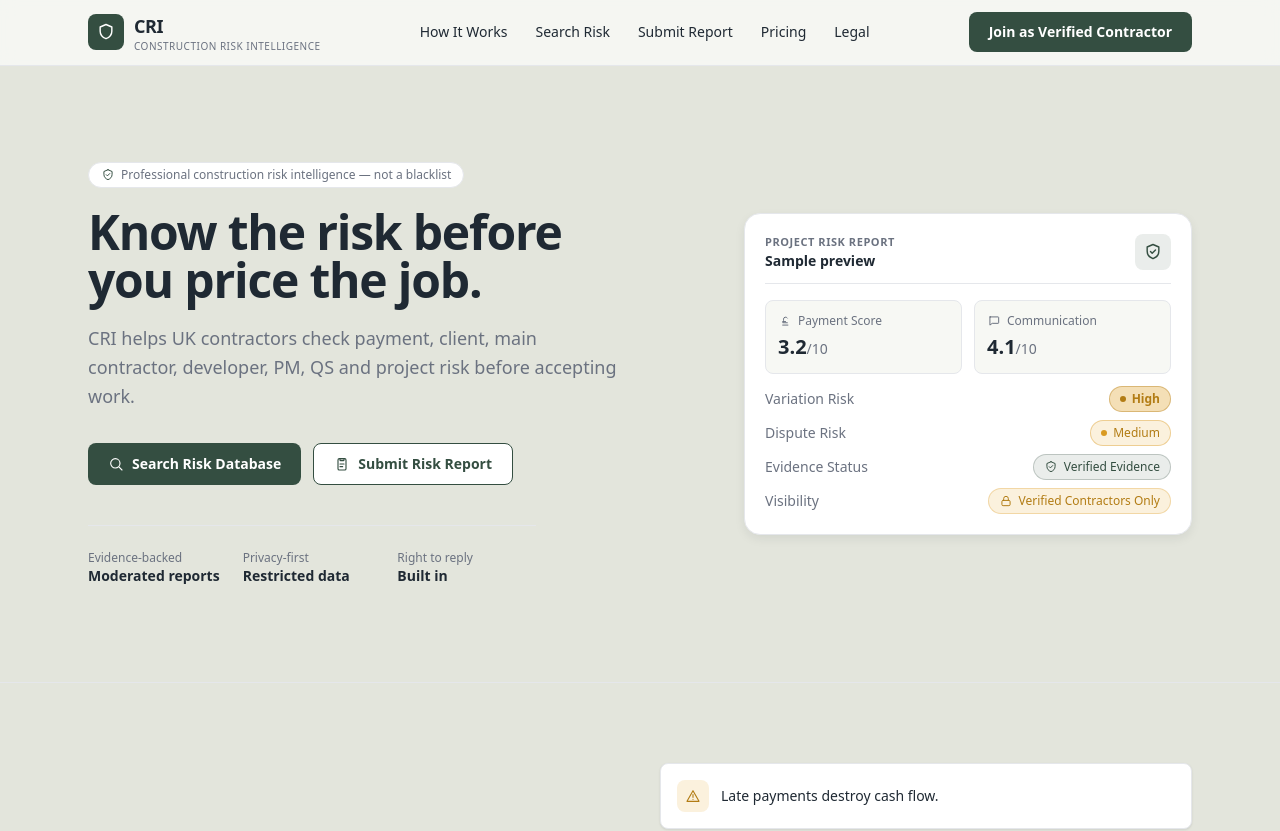
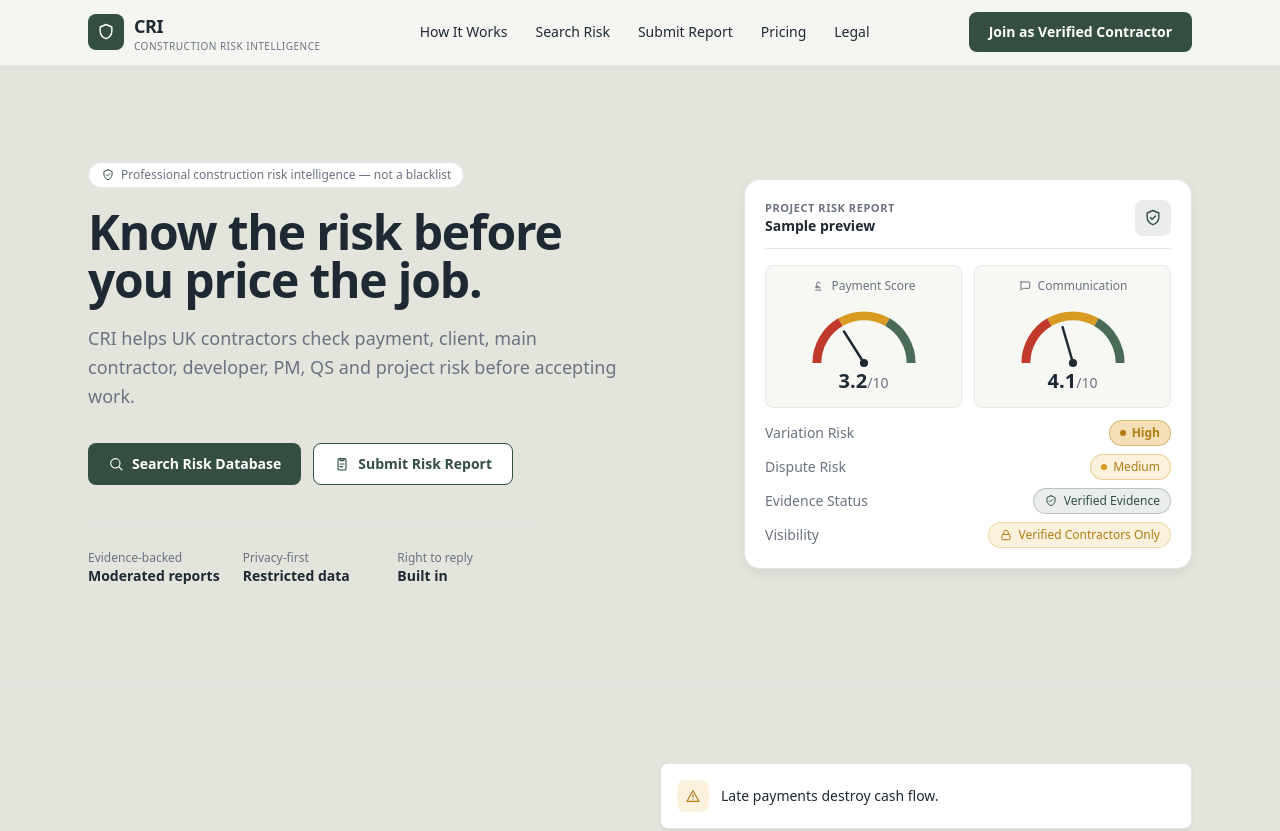
Before and after one commit to Piotr3009/CRI, a Next.js app: page / in a window 1280 px wide. Shown: the top 831 px of the page. Built offline with nearby package versions, Linux system fonts and the light colour scheme.

Commit message:
Update DashboardPreview.tsx

```diff
--- a/components/DashboardPreview.tsx
+++ b/components/DashboardPreview.tsx
@@ -25,19 +25,43 @@
       </div>
 
       <div className="mt-4 grid grid-cols-2 gap-3">
-        <div className="rounded-lg border border-cri-border bg-cri-bg p-3">
-          <div className="flex items-center gap-1.5 text-xs text-cri-steel">
+        <div className="rounded-lg border border-cri-border bg-cri-bg p-3 text-center">
+          <div className="flex items-center justify-center gap-1.5 text-xs text-cri-steel">
             <PoundIcon className="h-3.5 w-3.5" /> Payment Score
           </div>
-          <p className="mt-1 text-xl font-bold text-cri-charcoal">
+          <svg
+            viewBox="0 0 160 90"
+            className="mx-auto mt-1 w-full max-w-[130px]"
+            role="img"
+            aria-label="Payment score 3.2 out of 10"
+          >
+            <path d="M22 80 A58 58 0 0 1 51 29.8" fill="none" stroke="#C0392B" strokeWidth={11} />
+            <path d="M51 29.8 A58 58 0 0 1 109 29.8" fill="none" stroke="#D99A21" strokeWidth={11} />
+            <path d="M109 29.8 A58 58 0 0 1 138 80" fill="none" stroke="#4A6B58" strokeWidth={11} />
+            <line x1={80} y1={80} x2={55.4} y2={41.2} stroke="#1F2933" strokeWidth={3} strokeLinecap="round" />
+            <circle cx={80} cy={80} r={5} fill="#1F2933" />
+          </svg>
+          <p className="-mt-1 text-xl font-bold text-cri-charcoal">
             3.2<span className="text-sm font-normal text-cri-steel">/10</span>
           </p>
         </div>
-        <div className="rounded-lg border border-cri-border bg-cri-bg p-3">
-          <div className="flex items-center gap-1.5 text-xs text-cri-steel">
+        <div className="rounded-lg border border-cri-border bg-cri-bg p-3 text-center">
+          <div className="flex items-center justify-center gap-1.5 text-xs text-cri-steel">
             <ChatIcon className="h-3.5 w-3.5" /> Communication
           </div>
-          <p className="mt-1 text-xl font-bold text-cri-charcoal">
+          <svg
+            viewBox="0 0 160 90"
+            className="mx-auto mt-1 w-full max-w-[130px]"
+            role="img"
+            aria-label="Communication score 4.1 out of 10"
+          >
+            <path d="M22 80 A58 58 0 0 1 51 29.8" fill="none" stroke="#C0392B" strokeWidth={11} />
+            <path d="M51 29.8 A58 58 0 0 1 109 29.8" fill="none" stroke="#D99A21" strokeWidth={11} />
+            <path d="M109 29.8 A58 58 0 0 1 138 80" fill="none" stroke="#4A6B58" strokeWidth={11} />
+            <line x1={80} y1={80} x2={67.2} y2={35.8} stroke="#1F2933" strokeWidth={3} strokeLinecap="round" />
+            <circle cx={80} cy={80} r={5} fill="#1F2933" />
+          </svg>
+          <p className="-mt-1 text-xl font-bold text-cri-charcoal">
             4.1<span className="text-sm font-normal text-cri-steel">/10</span>
           </p>
         </div>
```
